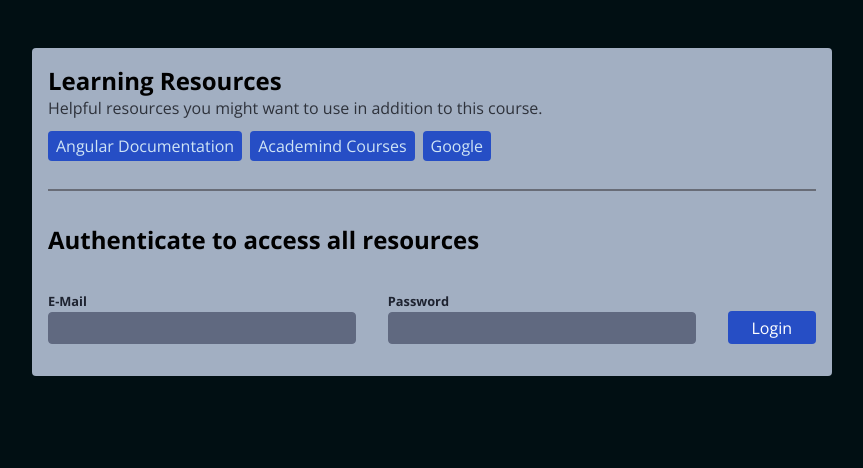
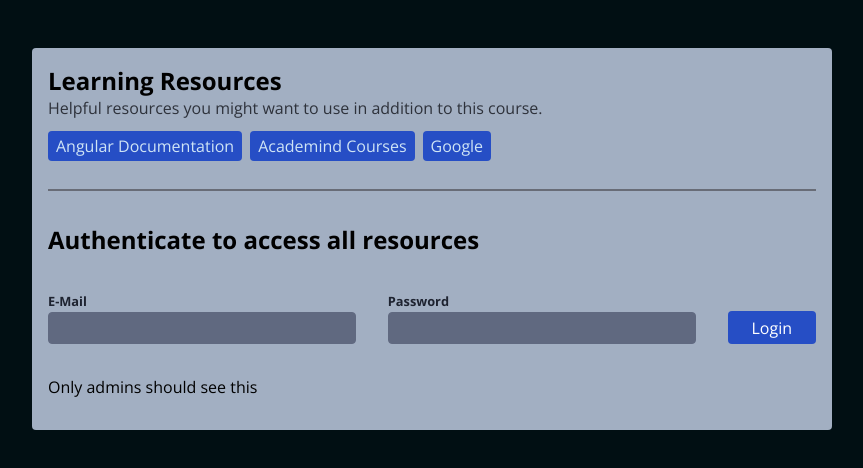
Before and after one commit to R06NV4LDR/MasterAngular_05-drc-deep-dive, an Angular app: page / in a window 1280 px wide. Shown: the top 468 px of the page, without its empty margins (208-1071 px from the left). Built offline with nearby package versions, Linux system fonts and the light colour scheme.

Commit message:
158 building another directive finished

```diff
--- a/src/app/app.component.html
+++ b/src/app/app.component.html
@@ -5,8 +5,9 @@
 
   <app-auth />
 
-  @if (isAdmin()) {
+  <!-- @if (isAdmin()) { -->
+  <!-- <p>Only admins should see this</p> -->
+  <!-- } -->
 
-  <p>Only admins should see this</p>
-  }
+  <p appAuth="admin">Only admins should see this</p>
 </main>
--- a/src/app/app.component.ts
+++ b/src/app/app.component.ts
@@ -1,15 +1,17 @@
 import { Component, computed, inject } from "@angular/core";
 
 import { AuthComponent } from "./auth/auth.component";
+import { AuthDirective } from "./auth/auth.directive";
 import { AuthService } from "./auth/auth.service";
 import { LearningResourcesComponent } from "./learning-resources/learning-resources.component";
+import { NgIf } from "@angular/common";
 
 @Component({
   selector: "app-root",
   standalone: true,
   templateUrl: "./app.component.html",
   styleUrl: "./app.component.css",
-  imports: [AuthComponent, LearningResourcesComponent],
+  imports: [AuthComponent, AuthDirective, LearningResourcesComponent, NgIf],
 })
 export class AppComponent {
   private authService = inject(AuthService);
--- a/src/app/auth/auth.directive.ts
+++ b/src/app/auth/auth.directive.ts
@@ -1,11 +1,25 @@
-import { Directive } from '@angular/core';
+import { Directive, effect, inject, input } from '@angular/core';
+
+import { AuthService } from './auth.service';
+import { Permission } from './auth.model';
 
 @Directive({
   selector: '[appAuth]',
   standalone: true
 })
 export class AuthDirective {
+  userType = input.required<Permission>({ alias: 'appAuth' });
+  private authService = inject(AuthService);
 
-  constructor() { }
+  constructor() {
+    effect(() => {
+      if (this.authService.activePermission() === this.userType()) {
+        console.log('SHOW ELEMENT');
+      } else {
+        console.log('DO NOT SHOW ELEMENT');
+
+      }
+    })
+  }
 
 }
```
